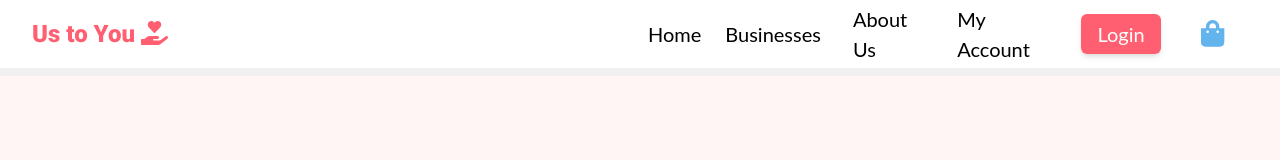
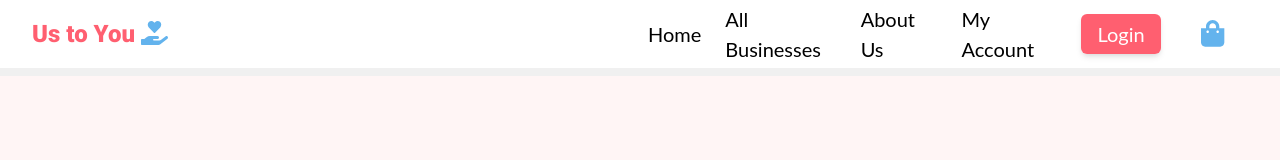
Before and after one commit to catcarbonell/hackathon_frontend, a React (Create React App) app: page / in a window 1280 px wide. Shown: the top 160 px of the page. Built offline with nearby package versions, Linux system fonts and the light colour scheme.

Commit message:
changed color of the logo icon

```diff
--- a/src/Components/Navbar.js
+++ b/src/Components/Navbar.js
@@ -23,7 +23,7 @@ const Navbar = () => {
             <div id="navlogo" className="w-1/2 flex justify-start">
                 <Link to="/">
                     <h3 className="md:text-2xl text-lg font-bold text-custom-red hover:text-red-700">
-                    Us to You <FontAwesomeIcon icon={ faHandHoldingHeart } size="1x" />
+                    Us to You <FontAwesomeIcon icon={ faHandHoldingHeart } className="text-blue-400" size="1x" />
                     </h3>
                 </Link>
             </div>
@@ -38,13 +38,13 @@ const Navbar = () => {
                                 absolute z-20 w-350 h-screen bg-white
                                 flex flex-col -mt-6 pt-4 pl-4">
                      <Link to="/"><span className='m-2 text-xl hover:text-custom-red cursor-pointer'>Home</span></Link>
-                    <span className='m-4  text-xl hover:text-custom-red cursor-pointer'>Businesses</span>
+                    <span className='m-4  text-xl hover:text-custom-red cursor-pointer'>All Businesses</span>
                     <span className='m-4  text-xl hover:text-custom-red cursor-pointer'>About Us</span>
                     <span className='m-4  text-xl hover:text-custom-red cursor-pointer'>My Account</span>
 
                     <Link to="/login"><span className='m-4 text-xl hover:text-custom-red lg:py-2 lg:px-4 lg:shadow-md lg:text-white lg:bg-custom-red lg:rounded-md lg:hover:bg-red-700 lg:hover:text-white cursor-pointer'>Login</span></Link>
                     <span className="m-4 text-xl hover:text-custom-red cursor-pointer">
-                        <span className="lg:hidden">Cart</span> <FontAwesomeIcon className="lg:m-2 ml-2 text-blue-400 hover:text-custom-red cursor-pointer" icon={faShoppingBag} size="lg" />
+                        <span className="lg:hidden">My Bag</span> <FontAwesomeIcon className="lg:m-2 ml-2 text-blue-400 hover:text-custom-red cursor-pointer" icon={faShoppingBag} size="lg" />
                     </span>
                     <span onClick={toggleActiveLink} className='m-4 lg:hidden text-xl hover:text-custom-red cursor-pointer'>
                         Close <FontAwesomeIcon className="hover:text-custom-red cursor-pointer" icon={faChevronRight} />
```
